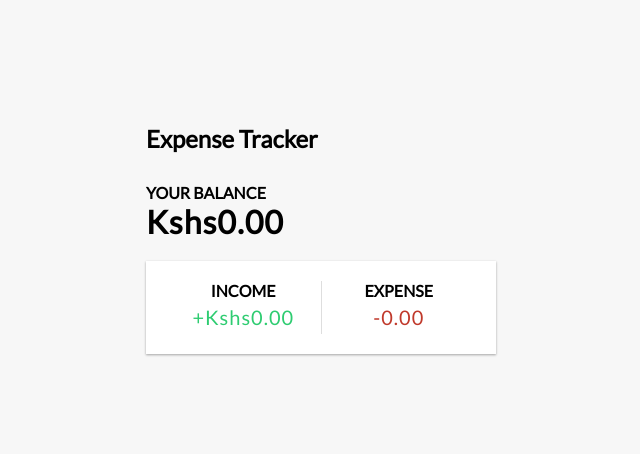
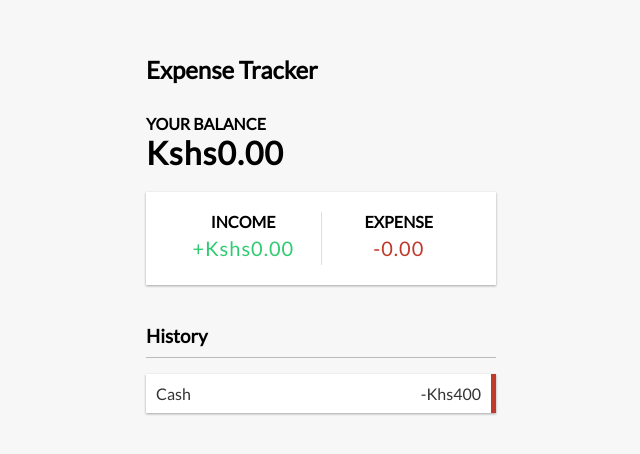
Before and after one commit to Mwakisaghu/Expense-Tracker-part-1-, a React (Create React App) app: page / in a window 1280 px wide. Shown: the part 156-610 px from the top of the page, without its empty margins (319-959 px from the left). Built offline with nearby package versions, Linux system fonts and the light colour scheme.

Commit message:
This adds the Transaction List

```diff
--- a/src/App.js
+++ b/src/App.js
@@ -2,6 +2,7 @@ import React from 'react';
 import { Header } from './components/Header';
 import { Balance } from './components/Balance';
 import { IncomeExpenses } from './components/IncomeExpenses';
+import { TransactionsList } from './components/TransactionsList';
 
 import './App.css';
 
@@ -12,6 +13,7 @@ function App() {
       <div className="container">
         <Balance />
         <IncomeExpenses />
+        <TransactionsList />
       </div>
     </div>
   );
--- /dev/null
+++ b/src/components/TransactionsList.js
@@ -0,0 +1,15 @@
+import React, { Fragment } from 'react';
+
+export const TransactionsList = () => {
+  return (
+    <Fragment>
+      <h3>History</h3>
+      <ul id="list" class="list">
+        <li class="minus">
+          Cash <span>-Khs400</span>
+          <button class="delete-btn">x</button>
+        </li>
+      </ul>
+    </Fragment>
+  );
+};
```
